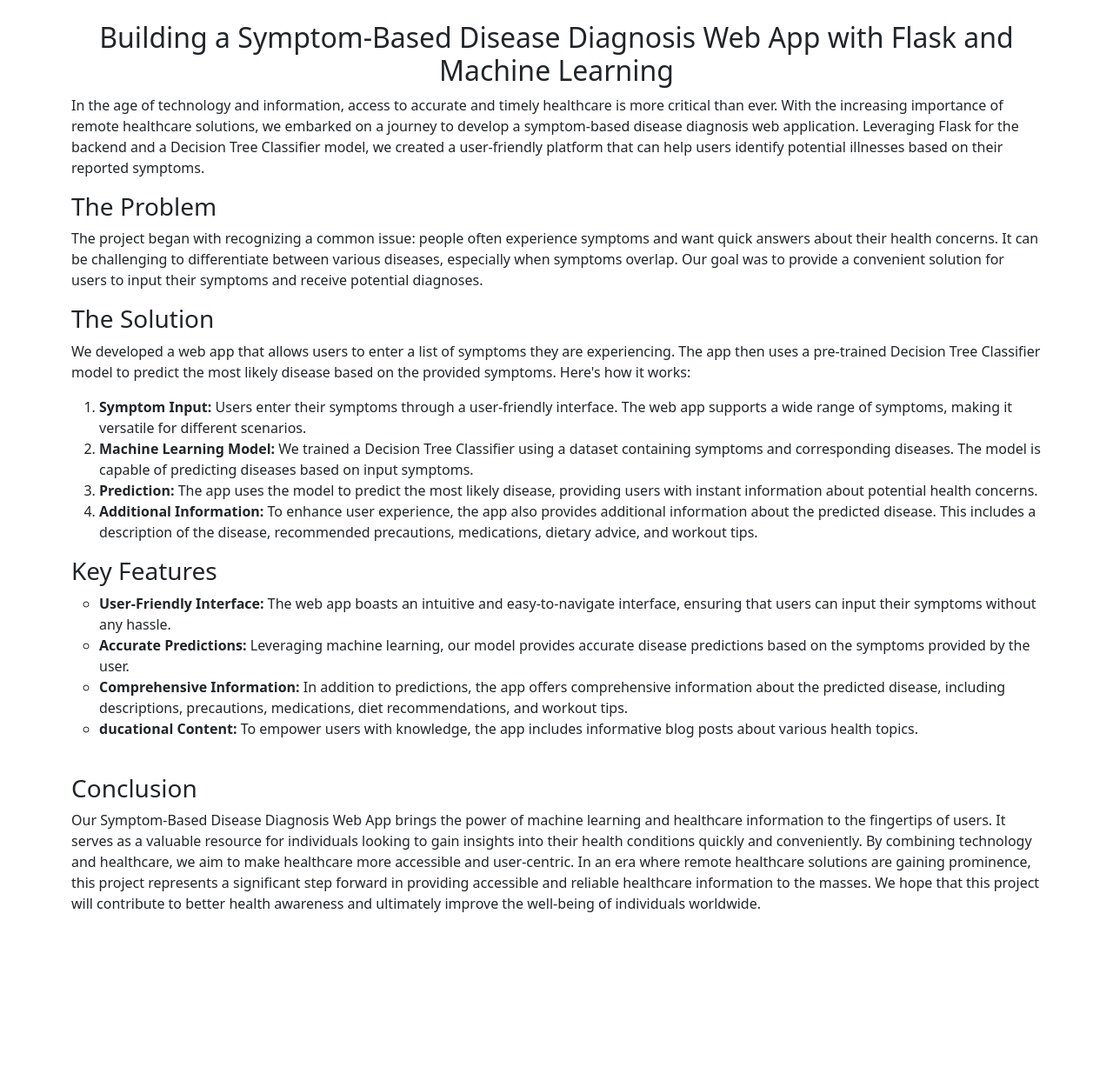
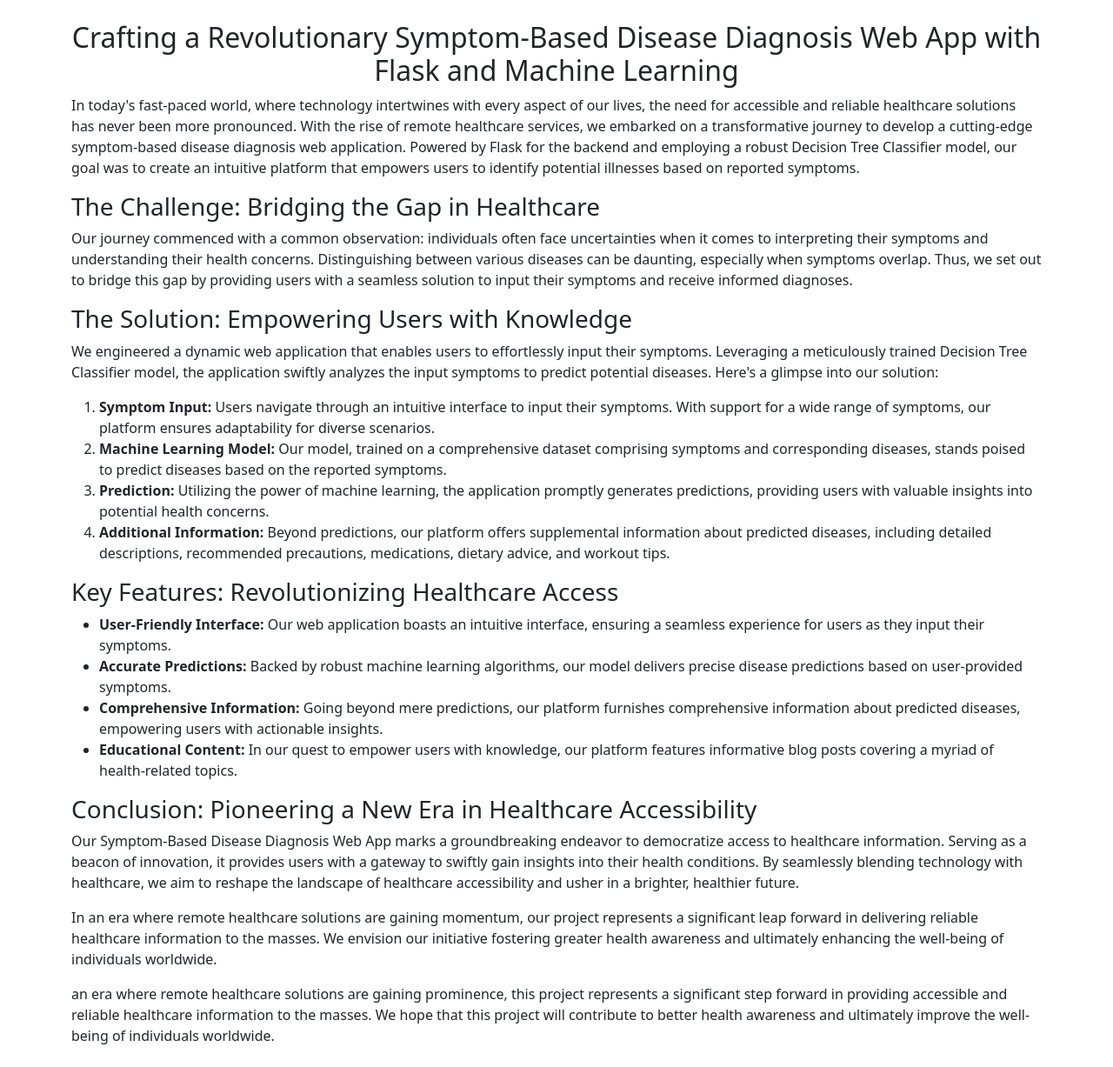
Before and after one commit to Magacrk/healthbyte, a Flask app: page /blog in a window 1280 px wide. Shown: the whole page at 87% size. Before the commit the page ends 1049 px from the top, so only its background shows below. Run offline with Flask 3, Linux system fonts and the light colour scheme; parts of the project's set-up code (start-up, migrations or seed data) failed here and were passed over.

Commit message:
Add files via upload

```diff
--- a/templates/blog.html
+++ b/templates/blog.html
@@ -9,37 +9,40 @@
   <body>
     <div class="container my-4 mt-4">
 
-        <h2 class="text-center"> Building a Symptom-Based Disease Diagnosis Web App with Flask and Machine Learning</h2>
-        <p>In the age of technology and information, access to accurate and timely healthcare is more critical than ever. With the increasing importance of remote healthcare solutions, we embarked on a journey to develop a symptom-based disease diagnosis web application. Leveraging Flask for the backend and a Decision Tree Classifier model, we created a user-friendly platform that can help users identify potential illnesses based on their reported symptoms.</p>
+      <h2 class="text-center">Crafting a Revolutionary Symptom-Based Disease Diagnosis Web App with Flask and Machine Learning</h2>
 
-        <h3>The Problem</h3>
-        <p>The project began with recognizing a common issue: people often experience symptoms and want quick answers about their health concerns. It can be challenging to differentiate between various diseases, especially when symptoms overlap. Our goal was to provide a convenient solution for users to input their symptoms and receive potential diagnoses.</p>
+      <p>In today's fast-paced world, where technology intertwines with every aspect of our lives, the need for accessible and reliable healthcare solutions has never been more pronounced. With the rise of remote healthcare services, we embarked on a transformative journey to develop a cutting-edge symptom-based disease diagnosis web application. Powered by Flask for the backend and employing a robust Decision Tree Classifier model, our goal was to create an intuitive platform that empowers users to identify potential illnesses based on reported symptoms.</p>
 
-        <h3>The Solution</h3>
-        <p>We developed a web app that allows users to enter a list of symptoms they are experiencing. The app then uses a pre-trained Decision Tree Classifier model to predict the most likely disease based on the provided symptoms. Here's how it works:</p>
+      <h3>The Challenge: Bridging the Gap in Healthcare</h3>
 
-        <ol>
-            <li><b><strong>Symptom Input:</strong></b> Users enter their symptoms through a user-friendly interface. The web app supports a wide range of symptoms, making it versatile for different scenarios.</li>
-            <li><b><strong>Machine Learning Model:</strong></b> We trained a Decision Tree Classifier using a dataset containing symptoms and corresponding diseases. The model is capable of predicting diseases based on input symptoms.</li>
-            <li><b><strong>Prediction:</strong></b> The app uses the model to predict the most likely disease, providing users with instant information about potential health concerns.</li>
-            <li><b><strong>Additional Information: </strong></b> To enhance user experience, the app also provides additional information about the predicted disease. This includes a description of the disease, recommended precautions, medications, dietary advice, and workout tips.</li>
+      <p>Our journey commenced with a common observation: individuals often face uncertainties when it comes to interpreting their symptoms and understanding their health concerns. Distinguishing between various diseases can be daunting, especially when symptoms overlap. Thus, we set out to bridge this gap by providing users with a seamless solution to input their symptoms and receive informed diagnoses.</p>
 
-        </ol>
+      <h3>The Solution: Empowering Users with Knowledge</h3>
 
-        <h3>Key Features</h3>
-        <ul type="circle">
-            <li><b><strong>User-Friendly Interface:</strong></b> The web app boasts an intuitive and easy-to-navigate interface, ensuring that users can input their symptoms without any hassle.</li>
-            <li><b><strong>Accurate Predictions:</strong></b> Leveraging machine learning, our model provides accurate disease predictions based on the symptoms provided by the user.</li>
-            <li><b><strong>Comprehensive Information: </strong></b>In addition to predictions, the app offers comprehensive information about the predicted disease, including descriptions, precautions, medications, diet recommendations, and workout tips.</li>
-            <li><b><strong>ducational Content:</strong></b> To empower users with knowledge, the app includes informative blog posts about various health topics.</li>
-        </ul>
+      <p>We engineered a dynamic web application that enables users to effortlessly input their symptoms. Leveraging a meticulously trained Decision Tree Classifier model, the application swiftly analyzes the input symptoms to predict potential diseases. Here's a glimpse into our solution:</p>
 
-        <br>
+      <ol>
+          <li><b>Symptom Input:</b> Users navigate through an intuitive interface to input their symptoms. With support for a wide range of symptoms, our platform ensures adaptability for diverse scenarios.</li>
+          <li><b>Machine Learning Model:</b> Our model, trained on a comprehensive dataset comprising symptoms and corresponding diseases, stands poised to predict diseases based on the reported symptoms.</li>
+          <li><b>Prediction:</b> Utilizing the power of machine learning, the application promptly generates predictions, providing users with valuable insights into potential health concerns.</li>
+          <li><b>Additional Information:</b> Beyond predictions, our platform offers supplemental information about predicted diseases, including detailed descriptions, recommended precautions, medications, dietary advice, and workout tips.</li>
+      </ol>
 
-        <h3>Conclusion</h3>
-        <p>Our Symptom-Based Disease Diagnosis Web App brings the power of machine learning and healthcare information to the fingertips of users. It serves as a valuable resource for individuals looking to gain insights into their health conditions quickly and conveniently. By combining technology and healthcare, we aim to make healthcare more accessible and user-centric.
+      <h3>Key Features: Revolutionizing Healthcare Access</h3>
 
-In an era where remote healthcare solutions are gaining prominence, this project represents a significant step forward in providing accessible and reliable healthcare information to the masses. We hope that this project will contribute to better health awareness and ultimately improve the well-being of individuals worldwide.</p>
+      <ul>
+          <li><b>User-Friendly Interface:</b> Our web application boasts an intuitive interface, ensuring a seamless experience for users as they input their symptoms.</li>
+          <li><b>Accurate Predictions:</b> Backed by robust machine learning algorithms, our model delivers precise disease predictions based on user-provided symptoms.</li>
+          <li><b>Comprehensive Information:</b> Going beyond mere predictions, our platform furnishes comprehensive information about predicted diseases, empowering users with actionable insights.</li>
+          <li><b>Educational Content:</b> In our quest to empower users with knowledge, our platform features informative blog posts covering a myriad of health-related topics.</li>
+      </ul>
+
+      <h3>Conclusion: Pioneering a New Era in Healthcare Accessibility</h3>
+
+      <p>Our Symptom-Based Disease Diagnosis Web App marks a groundbreaking endeavor to democratize access to healthcare information. Serving as a beacon of innovation, it provides users with a gateway to swiftly gain insights into their health conditions. By seamlessly blending technology with healthcare, we aim to reshape the landscape of healthcare accessibility and usher in a brighter, healthier future.</p>
+
+      <p>In an era where remote healthcare solutions are gaining momentum, our project represents a significant leap forward in delivering reliable healthcare information to the masses. We envision our initiative fostering greater health awareness and ultimately enhancing the well-being of individuals worldwide.</p>
+      an era where remote healthcare solutions are gaining prominence, this project represents a significant step forward in providing accessible and reliable healthcare information to the masses. We hope that this project will contribute to better health awareness and ultimately improve the well-being of individuals worldwide.</p>
 
     </div>
     <script src="https://cdn.jsdelivr.net/npm/bootstrap@5.3.1/dist/js/bootstrap.bundle.min.js" integrity="sha384-HwwvtgBNo3bZJJLYd8oVXjrBZt8cqVSpeBNS5n7C8IVInixGAoxmnlMuBnhbgrkm" crossorigin="anonymous"></script>
```
Also changed, not shown: templates/about.html (+24 -24 lines), templates/contact.html (+4 -3 lines), templates/developer.html (+15 -15 lines), templates/index.html (line endings or trailing spaces).
